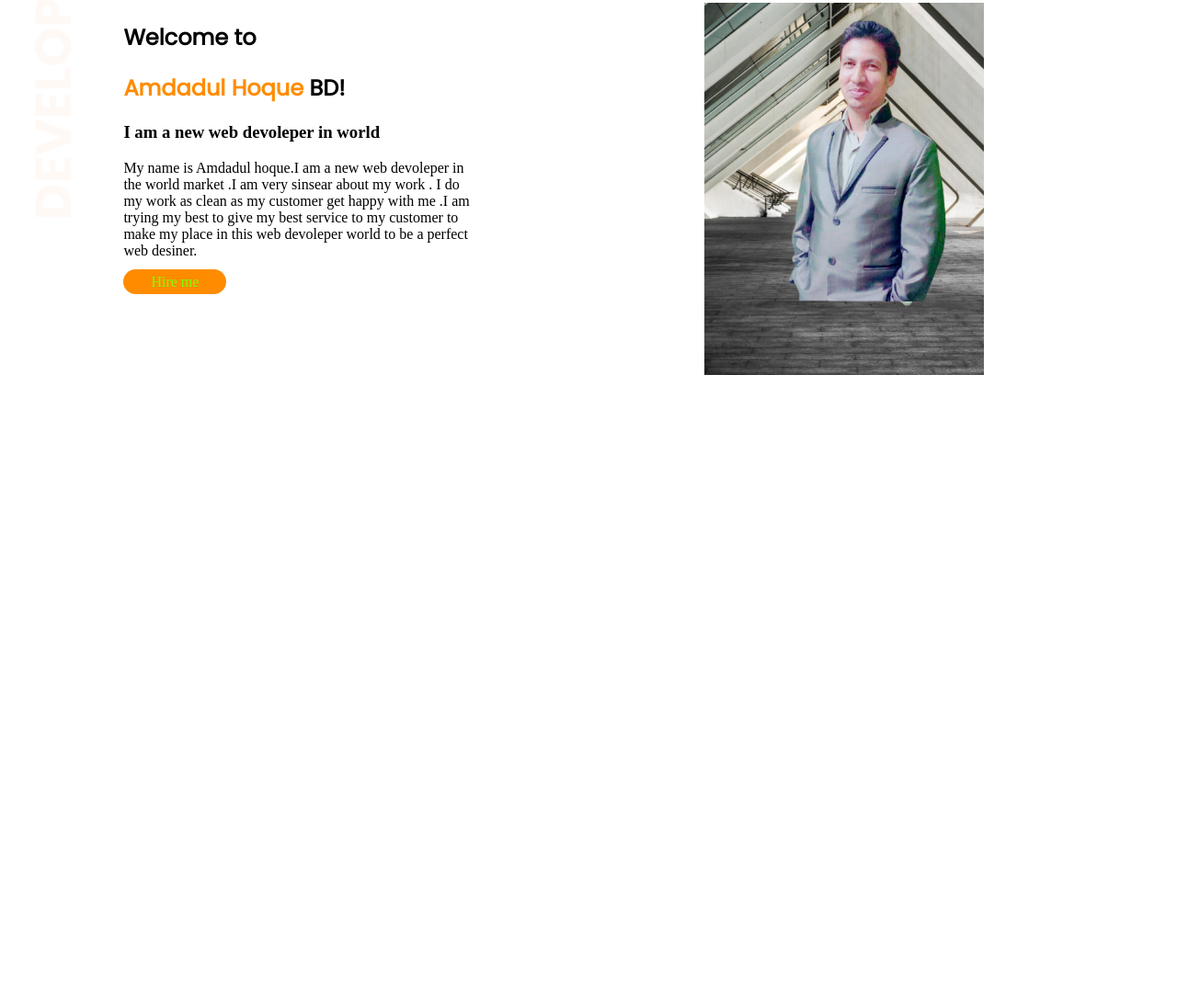
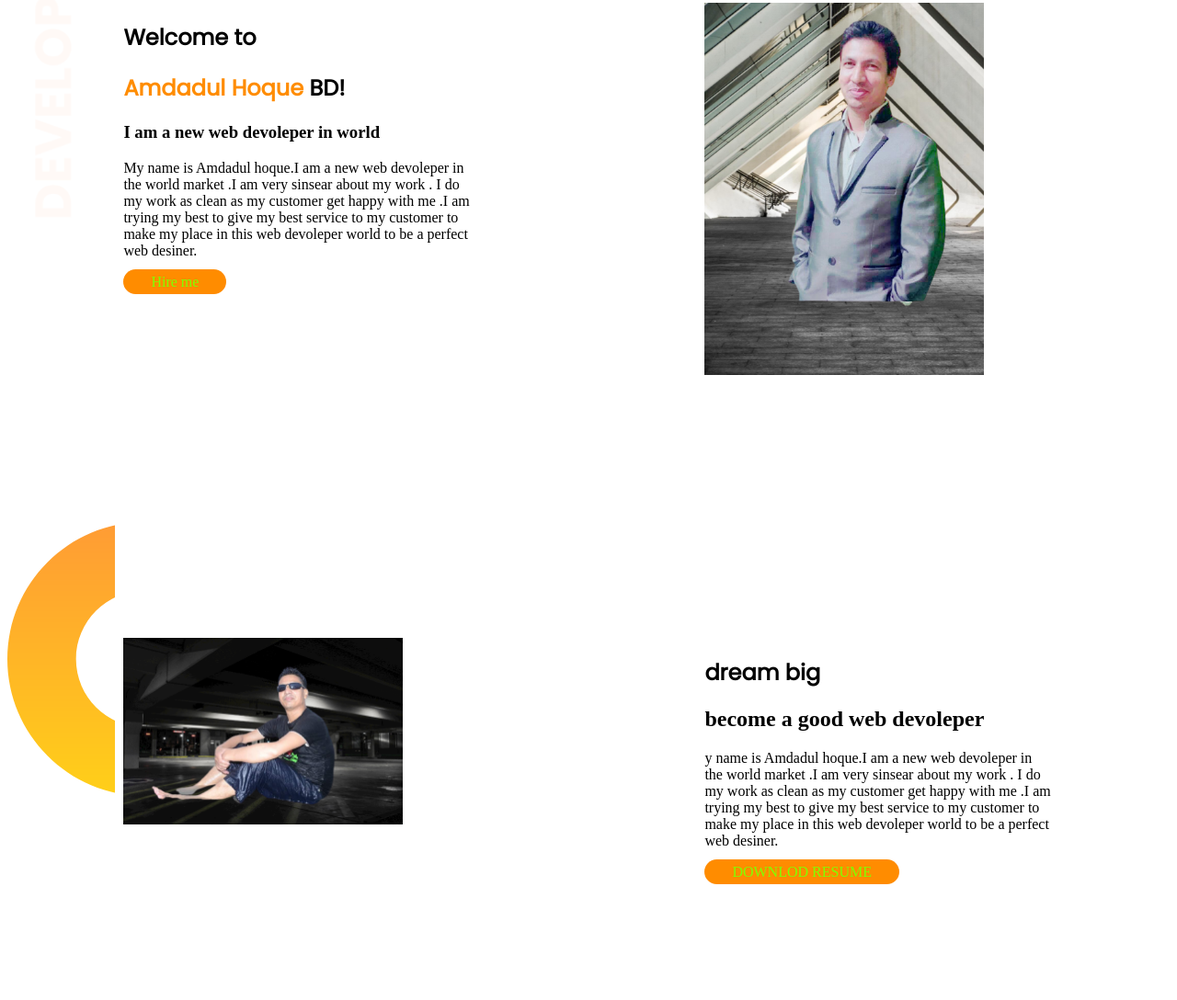
Before and after one commit to amdadprogramar/devoleper-portpolio, a plain HTML site: page index.html in a window 1280 px wide. Shown: the part 131-1219 px from the top of the page at 92% size. Before the commit the page ends 800 px from the top, so only its background shows below. Drawn offline with Linux system fonts and the light colour scheme.

Commit message:
addedpart

```diff
--- a/index.html
+++ b/index.html
@@ -24,6 +24,17 @@
         </div>
         <div class="half-width"><img src="amdad in mood.png" alt=""> </div>
     </section>
+    <section class="dream-big">
+        <div class="half-width"><img src="amdad in style.png" alt=""></div>
+        <div class="half-width">
+            <h1>dream big</h1>
+            <h2>become a good web devoleper</h2>
+            <p>y name is Amdadul hoque.I am a new web devoleper in the world market .I am very sinsear about my work . I do my work as clean as my customer get happy with me .I am trying my best to give my best service to my customer to make my place in
+                this web devoleper world to be a perfect web desiner.</p>
+            <a class="link-button" target="-blank" href="">DOWNLOD RESUME</a>
+        </div>
+
+    </section>
 
 </body>
 
--- a/style.css
+++ b/style.css
@@ -8,6 +8,7 @@ h1 {
 
 section {
     display: flex;
+    margin-bottom: 30px;
 }
 
 .half-width {
@@ -32,3 +33,8 @@ section {
     background-image: url(top-banner.png);
     background-repeat: no-repeat;
 }
+
+.dream-big {
+    background-image: url(dream-bg.png);
+    background-repeat: no-repeat;
+}
```
Also changed, not shown: amdad in style.png (added), dream-bg.png (added).
